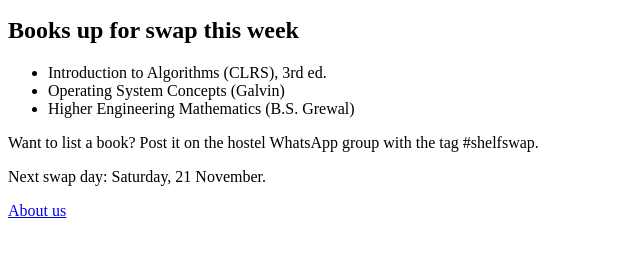
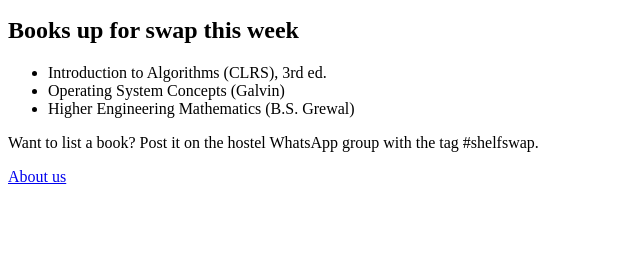
Before and after one commit to ARRY7686/shelfswap, a plain HTML site: page index.html in a window 1280 px wide. Shown: the part 101-358 px from the top of the page, without its empty margins (0-643 px from the left). Drawn offline with Linux system fonts and the light colour scheme.

Commit message:
Revert "Add next swap day to home page"
This reverts commit 62ad902990affb09ee5d372d62f995762d0999b1.

```diff
--- a/index.html
+++ b/index.html
@@ -17,8 +17,6 @@
 
   <p>Want to list a book? Post it on the hostel WhatsApp group with the tag #shelfswap.</p>
 
-  <p>Next swap day: Saturday, 21 November.</p>
-
   <a href="about.html">About us</a>
 </body>
 </html>
```
